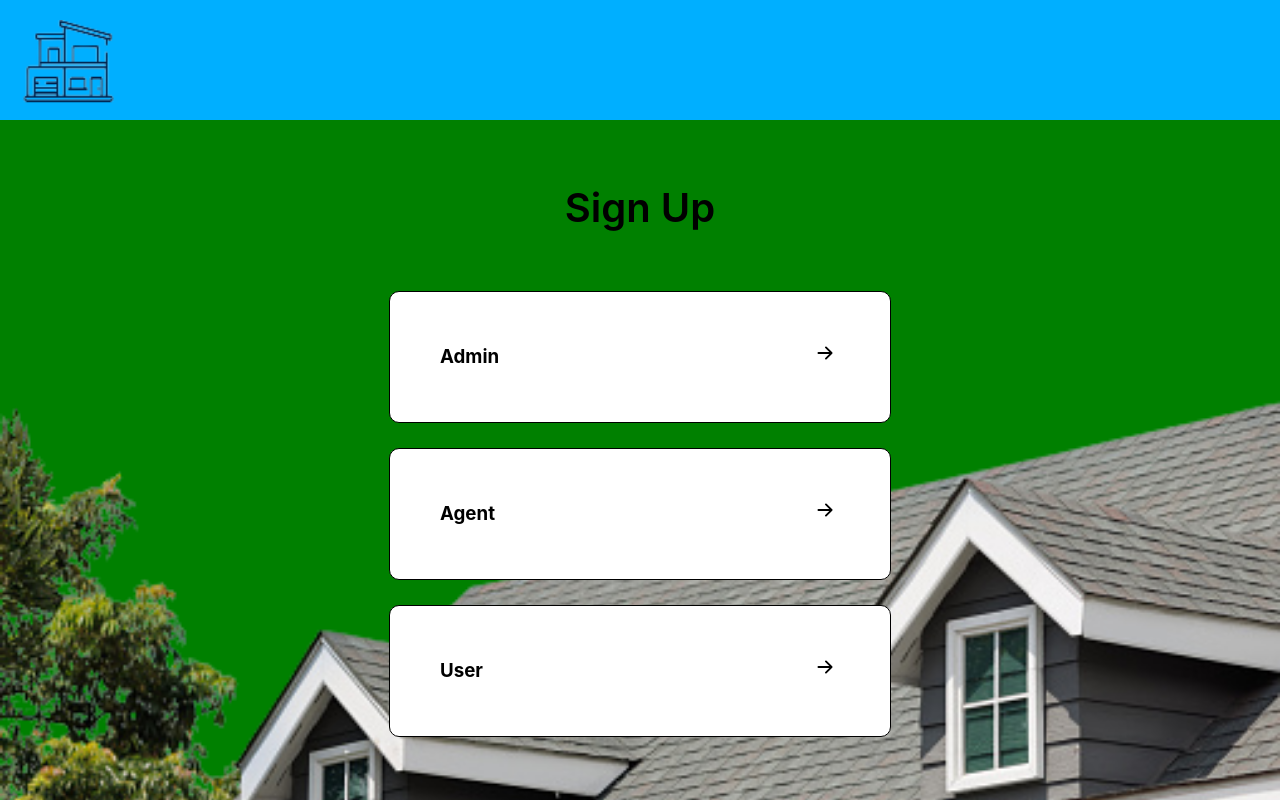
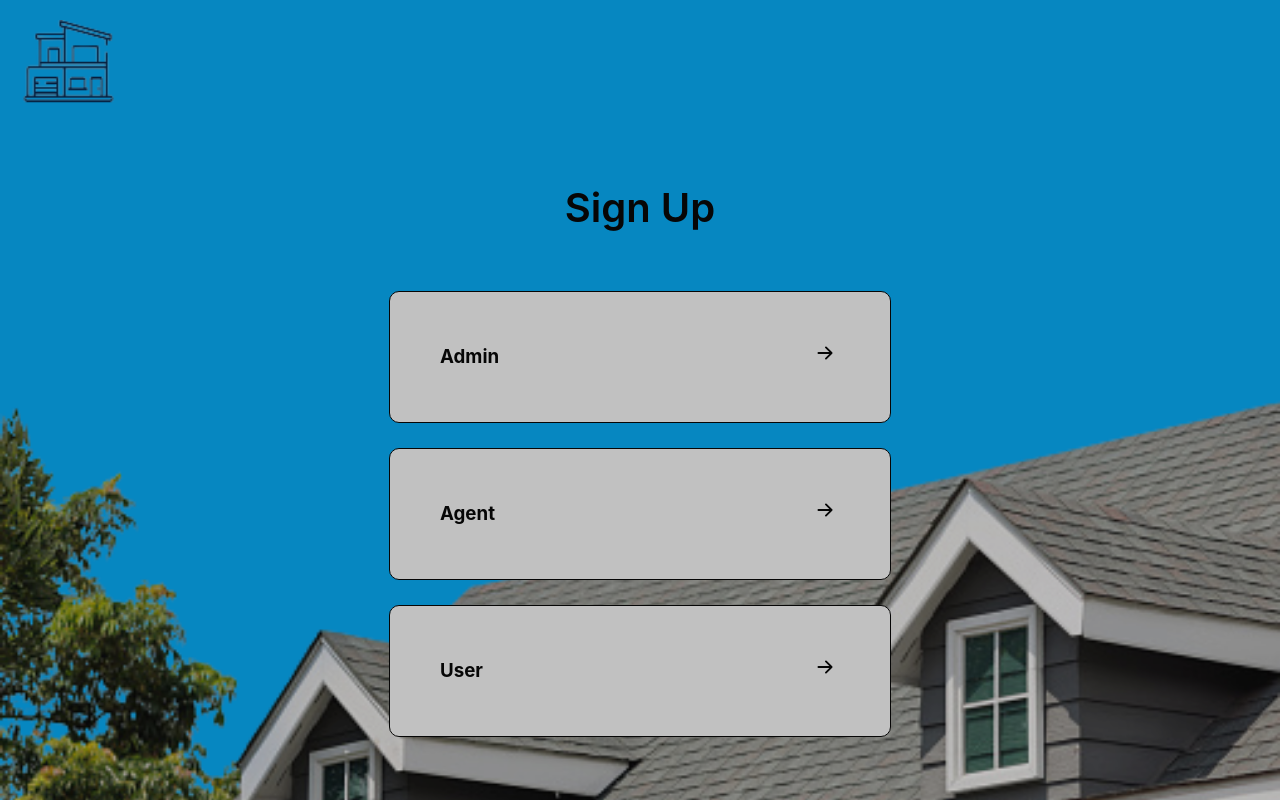
Before and after one commit to dev-sylv/Node-Agenda, a React (Create React App) app in the folder client/: page / in a window 1280 px wide. Built offline with nearby package versions, Linux system fonts and the light colour scheme.

Commit message:
saved all

```diff
--- a/client/src/Components/Auth/MainRegister.tsx
+++ b/client/src/Components/Auth/MainRegister.tsx
@@ -55,6 +55,14 @@ const Container = styled.div`
   background-color: #00afff;
   display: flex;
   flex-direction: column;
+  position: relative;
+  ::before {
+    content: "";
+    width: 100%;
+    height: 100%;
+    background-color: #17181844;
+    position: absolute;
+  }
 `;
 const Logo = styled.div`
   width: 100%;
@@ -79,7 +87,7 @@ const MainAuth = styled.div`
   justify-content: center;
 `;
 const Wrap = styled.div`
-  background-color: green;
+  /* background-color: green; */
   width: 100%;
   height: 100%;
   display: flex;
```
